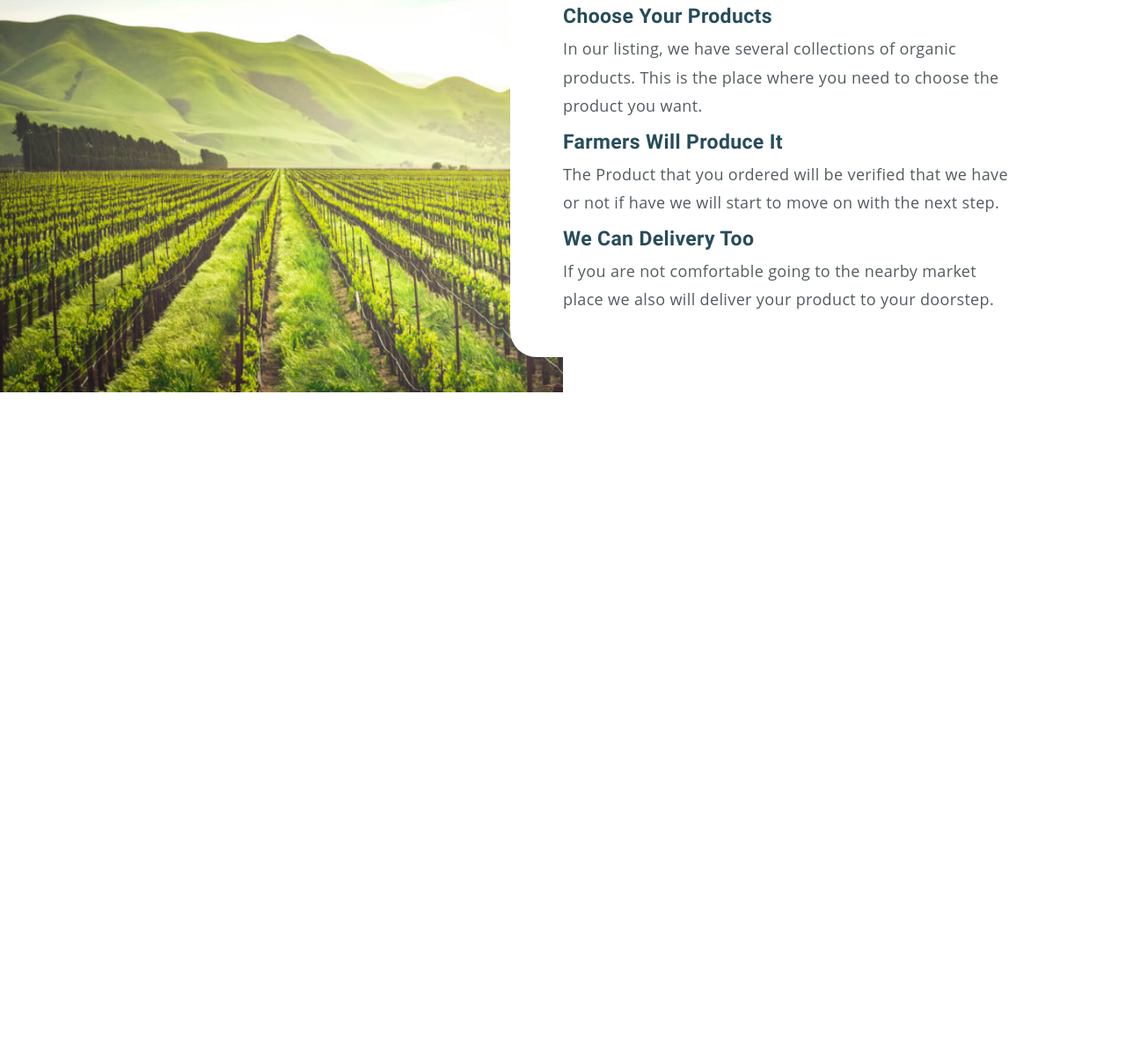
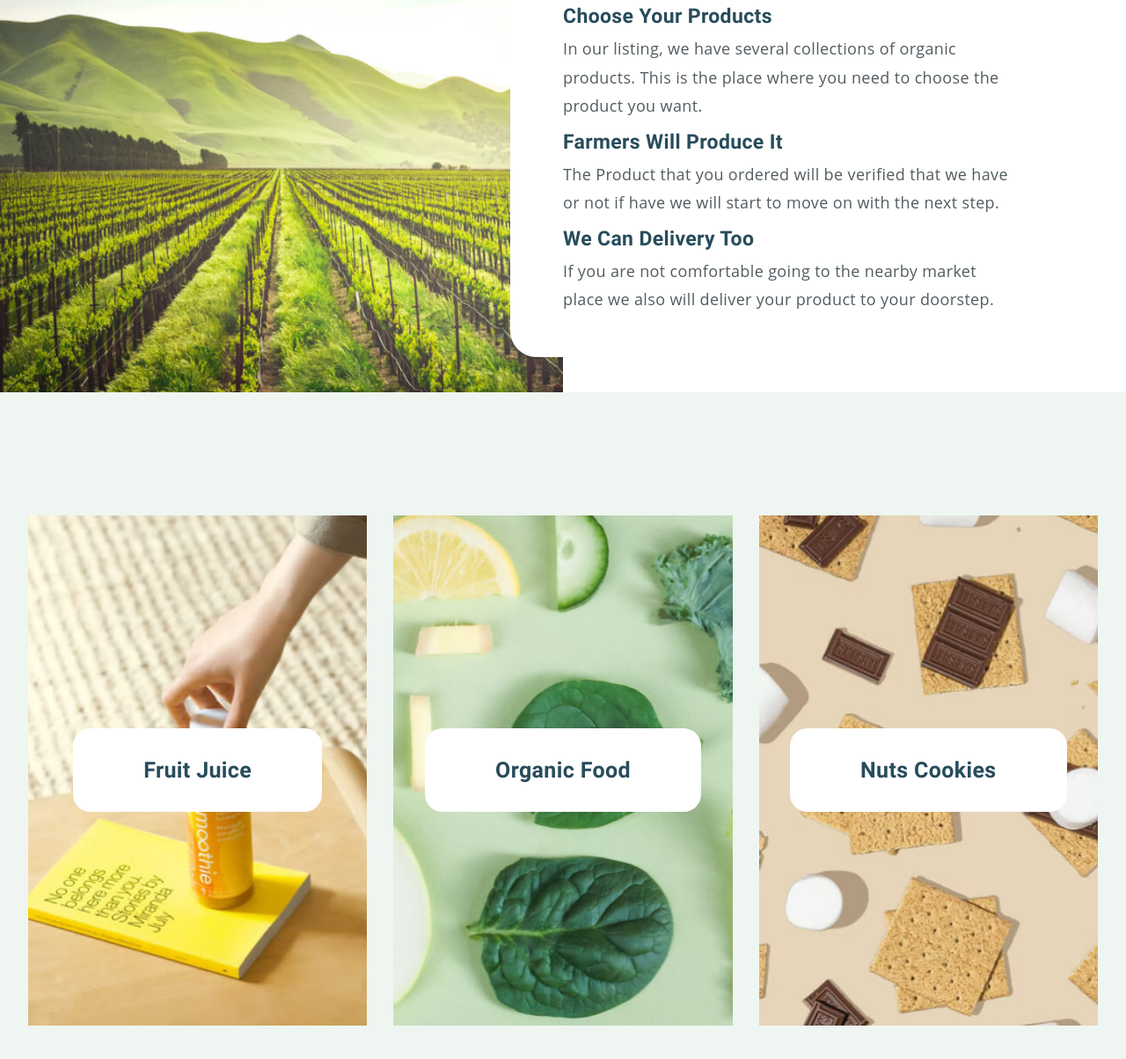
Before and after one commit to AteoImmortal/Organick, a plain HTML site: page index.html in a window 1280 px wide. Shown: the part 7091-8295 px from the top of the page at 88% size. Before the commit the page ends 7537 px from the top, so only its background shows below. Drawn offline with Linux system fonts and the light colour scheme.

Commit message:
Add files via upload

```diff
--- a/css/main.css
+++ b/css/main.css
@@ -531,6 +531,54 @@ h2 {
     color: #525C60;
 }
 
+.types-products {
+    padding: 140px 0;
+    background-color: #EFF6F1;
+}
+
+.types-products__row {
+    display: flex;
+    align-items: center;
+    justify-content: center;
+    gap: 30px;
+}
+
+.types-products__block {
+    width: 480px;
+    height: 580px;
+
+    display: flex;
+    justify-content: center;
+    align-items: center;
+    background-image: url(/img/types-prod/bg-1.png);
+}
+
+.types-products__block:nth-child(2) {
+    background-image: url(/img/types-prod/bg-2.png);
+}
+
+.types-products__block:nth-child(3) {
+    background-image: url(/img/types-prod/bg-3.png);
+}
+
+.types-products__content p{
+    padding: 30px 80px;
+
+    display: inline-block;
+    border-radius: 20px;
+    text-align: center;
+    font-family: 'Roboto';
+    font-size: 25px;
+    font-style: normal;
+    font-weight: 700;
+    line-height: 35px;
+    letter-spacing: 0.36px;
+
+    color: #274C5B;
+    background: #FFF;
+}
+
+
 
 
 
--- a/index.html
+++ b/index.html
@@ -267,5 +267,30 @@
         </div>
     </section>
 
+    <section class="types-products">
+        <div class="container">
+            <div class="types-products__row">
+                <div class="types-products__block">
+                    <div class="types-products__content">
+                        <!-- <img src="./img/types-prod/bg-1.png" alt=""> -->
+                        <p>Fruit Juice</p>
+                    </div>
+                </div>
+                <div class="types-products__block">
+                    <div class="types-products__content">
+                        <!-- <img src="./img/types-prod/bg-2.png" alt=""> -->
+                        <p>Organic Food</p>
+                    </div>
+                </div>
+                <div class="types-products__block">
+                    <div class="types-products__content">
+                        <!-- <img src="./img/types-prod/bg-3.png" alt=""> -->
+                        <p>Nuts Cookies</p>
+                    </div>
+                </div>
+            </div>
+        </div>
+    </section>
+
 </body>
 </html>
```
Also changed, not shown: img/types-prod/bg-1.png (added), img/types-prod/bg-2.png (added), img/types-prod/bg-3.png (added).
